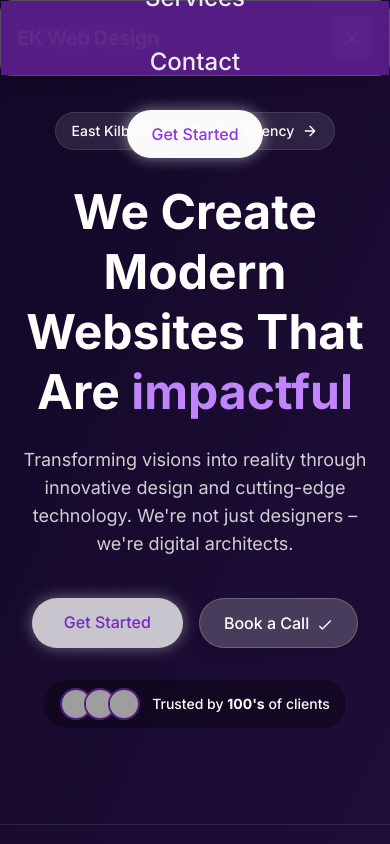
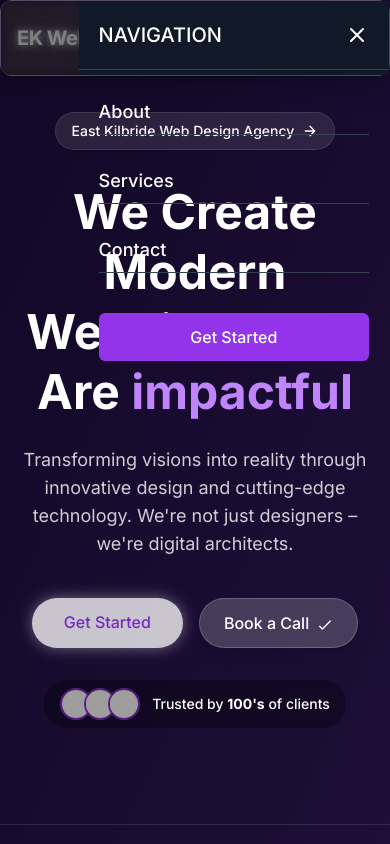
Before and after one commit to matthewmarleyuk/EK-Web-Design, a Next.js app: page / in a window 390 px wide. Both pictures are taken after a click on the button "Toggle menu". Shown: the top 844 px of the page. Built offline with nearby package versions, Linux system fonts and the light colour scheme; grey boxes are pictures that could not be loaded.

Commit message:
Update mobile navigation menu with solid background dark sliding panel

```diff
--- a/src/components/navigation.tsx
+++ b/src/components/navigation.tsx
@@ -1,10 +1,23 @@
 'use client';
 
-import { useState } from 'react';
+import { useState, useEffect } from 'react';
 import Link from 'next/link';
 
 export default function Navigation() {
   const [isOpen, setIsOpen] = useState(false);
+
+  // Prevent scrolling when menu is open
+  useEffect(() => {
+    if (isOpen) {
+      document.body.style.overflow = 'hidden';
+    } else {
+      document.body.style.overflow = 'auto';
+    }
+
+    return () => {
+      document.body.style.overflow = 'auto';
+    };
+  }, [isOpen]);
 
   return (
     <nav className="fixed w-full z-50 bg-white/10 backdrop-blur-lg border border-white/20 rounded-xl shadow-lg">
@@ -51,41 +64,68 @@ export default function Navigation() {
           </button>
         </div>
 
-        {/* Mobile Navigation Menu */}
-        {isOpen && (
-          <div className="md:hidden fixed inset-0 z-40 bg-purple-900/95 backdrop-blur-lg">
-            <div className="flex flex-col h-full justify-center items-center space-y-8 p-8">
+        {/* Mobile Navigation Menu - Slide from right */}
+        <div
+          className={`md:hidden fixed inset-y-0 right-0 z-40 w-4/5 max-w-sm bg-gray-900 text-white opacity-100 shadow-xl transform transition-transform duration-300 ease-in-out ${
+            isOpen ? 'translate-x-0' : 'translate-x-full'
+          }`}
+        >
+          <div className="flex justify-between items-center p-5 border-b border-gray-700">
+            <h2 className="text-xl font-medium text-white">NAVIGATION</h2>
+            <button
+              onClick={() => setIsOpen(false)}
+              className="text-white hover:text-gray-300"
+            >
+              <svg width="24" height="24" fill="none" viewBox="0 0 24 24" stroke="currentColor">
+                <path strokeLinecap="round" strokeLinejoin="round" strokeWidth={2} d="M6 18L18 6M6 6l12 12" />
+              </svg>
+            </button>
+          </div>
+
+          <div className="p-5">
+            <div className="flex flex-col space-y-6">
               <Link
                 href="/about"
-                className="text-2xl font-medium text-white/90 hover:text-white transition-colors duration-300"
+                className="text-lg font-medium text-white hover:text-gray-300 py-2 border-b border-gray-700"
                 onClick={() => setIsOpen(false)}
               >
                 About
               </Link>
               <Link
                 href="/services"
-                className="text-2xl font-medium text-white/90 hover:text-white transition-colors duration-300"
+                className="text-lg font-medium text-white hover:text-gray-300 py-2 border-b border-gray-700"
                 onClick={() => setIsOpen(false)}
               >
                 Services
               </Link>
               <Link
                 href="/contact"
-                className="text-2xl font-medium text-white/90 hover:text-white transition-colors duration-300"
+                className="text-lg font-medium text-white hover:text-gray-300 py-2 border-b border-gray-700"
                 onClick={() => setIsOpen(false)}
               >
                 Contact
               </Link>
+            </div>
+
+            <div className="mt-10">
               <Link
                 href="/contact"
-                className="bg-white text-purple-600 font-medium py-3 px-6 rounded-full transition-all duration-300 hover:bg-gray-100 shadow-[0_0_15px_rgba(255,255,255,0.5)] hover:shadow-[0_0_20px_rgba(255,255,255,0.7)] animate-pulse-slow"
+                className="block w-full bg-purple-600 text-white font-medium py-3 px-6 rounded-md text-center transition-all duration-300 hover:bg-purple-700"
                 onClick={() => setIsOpen(false)}
               >
                 Get Started
               </Link>
             </div>
           </div>
-        )}
+        </div>
+
+        {/* Overlay when menu is open */}
+        <div
+          className={`md:hidden fixed inset-0 bg-black/50 backdrop-blur-sm z-30 transition-opacity duration-300 ${
+            isOpen ? 'opacity-100' : 'opacity-0 pointer-events-none'
+          }`}
+          onClick={() => setIsOpen(false)}
+        />
       </div>
     </nav>
   );
```
